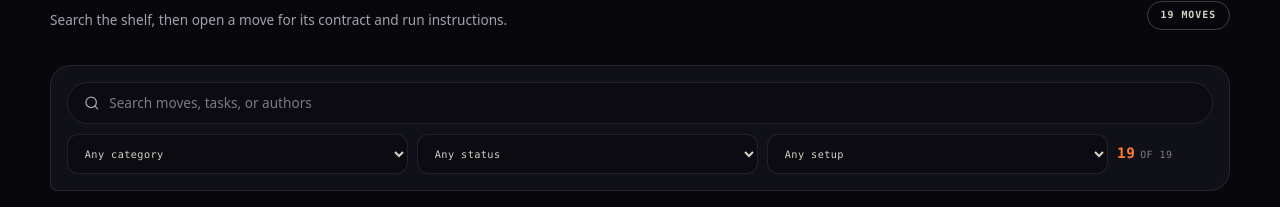
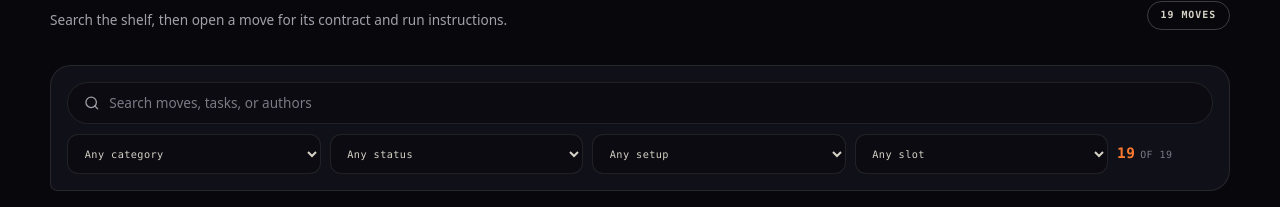
Before and after one commit to ob1-s/uduck-registry, a Next.js app: page / in a window 1280 px wide. Shown: the part 978-1185 px from the top of the page. Built offline with nearby package versions, Linux system fonts and the light colour scheme.

Commit message:
feat: add robotd slot filter

```diff
--- a/src/components/BehaviorCatalog.tsx
+++ b/src/components/BehaviorCatalog.tsx
@@ -6,6 +6,7 @@ import { BehaviorCard } from "./BehaviorCard";
 import type { Behavior } from "@registry/schema/behavior";
 import { DuckMark } from "./DuckMark";
 import { QuackButton } from "./QuackAction";
+import { formatRobotdSlot } from "@/lib/labels";
 
 interface BehaviorCatalogProps {
   initialBehaviors: Behavior[];
@@ -16,10 +17,16 @@ export function BehaviorCatalog({ initialBehaviors }: BehaviorCatalogProps) {
   const [category, setCategory] = useState("all");
   const [verification, setVerification] = useState("all");
   const [accessory, setAccessory] = useState("all");
+  const [slot, setSlot] = useState("all");
+
+  const slots = useMemo(() => Array.from(new Set(initialBehaviors.map((behavior) => behavior.compatibility.robotd_slot)))
+    .sort((a, b) => formatRobotdSlot(a).localeCompare(formatRobotdSlot(b)))
+    .map((id) => ({ id, label: formatRobotdSlot(id) })), [initialBehaviors]);
 
   const filteredBehaviors = useMemo(() => initialBehaviors.filter((behavior) => {
     if (category !== "all" && behavior.category !== category) return false;
     if (verification !== "all" && behavior.verification.status !== verification) return false;
+    if (slot !== "all" && behavior.compatibility.robotd_slot !== slot) return false;
 
     if (accessory === "none" && behavior.compatibility.accessories_required.length > 0) return false;
     if (accessory !== "all" && accessory !== "none" && !behavior.compatibility.accessories_required.includes(accessory)) return false;
@@ -35,15 +42,17 @@ export function BehaviorCatalog({ initialBehaviors }: BehaviorCatalogProps) {
       behavior.sources.task_id || "",
       behavior.category,
       behavior.verification.status,
+      behavior.compatibility.robotd_slot,
       ...behavior.compatibility.accessories_required,
     ].some((value) => value.toLowerCase().includes(query));
-  }), [accessory, category, initialBehaviors, search, verification]);
+  }), [accessory, category, initialBehaviors, search, slot, verification]);
 
   const resetFilters = () => {
     setSearch("");
     setCategory("all");
     setVerification("all");
     setAccessory("all");
+    setSlot("all");
   };
 
   return (
@@ -58,6 +67,9 @@ export function BehaviorCatalog({ initialBehaviors }: BehaviorCatalogProps) {
           setSelectedVerification={setVerification}
           selectedAccessory={accessory}
           setSelectedAccessory={setAccessory}
+          selectedSlot={slot}
+          setSelectedSlot={setSlot}
+          slots={slots}
           totalCount={initialBehaviors.length}
           filteredCount={filteredBehaviors.length}
         />
--- a/src/components/FilterBar.tsx
+++ b/src/components/FilterBar.tsx
@@ -11,6 +11,9 @@ interface FilterBarProps {
   setSelectedVerification: (v: string) => void;
   selectedAccessory: string;
   setSelectedAccessory: (a: string) => void;
+  selectedSlot: string;
+  setSelectedSlot: (s: string) => void;
+  slots: Array<{ id: string; label: string }>;
   totalCount: number;
   filteredCount: number;
 }
@@ -48,6 +51,9 @@ export function FilterBar({
   setSelectedVerification,
   selectedAccessory,
   setSelectedAccessory,
+  selectedSlot,
+  setSelectedSlot,
+  slots,
   totalCount,
   filteredCount,
 }: FilterBarProps) {
@@ -55,13 +61,15 @@ export function FilterBar({
     search.trim() !== "" ||
     selectedCategory !== "all" ||
     selectedVerification !== "all" ||
-    selectedAccessory !== "all";
+    selectedAccessory !== "all" ||
+    selectedSlot !== "all";
 
   const clearAllFilters = () => {
     setSearch("");
     setSelectedCategory("all");
     setSelectedVerification("all");
     setSelectedAccessory("all");
+    setSelectedSlot("all");
   };
 
   return (
@@ -104,6 +112,13 @@ export function FilterBar({
             {accessories.map((item) => <option key={item.id} value={item.id}>{item.label}</option>)}
           </select>
         </label>
+        <label htmlFor="slot-filter">
+          <span className="sr-only">Robotd slot</span>
+          <select id="slot-filter" className="filter-select" value={selectedSlot} onChange={(event) => setSelectedSlot(event.target.value)} aria-label="Filter by robotd slot">
+            <option value="all">Any slot</option>
+            {slots.map((item) => <option key={item.id} value={item.id}>{item.label}</option>)}
+          </select>
+        </label>
         <div className="filter-count" aria-live="polite">
           <strong>{filteredCount}</strong> of {totalCount}
           {hasActiveFilters && <button type="button" className="reset-link" onClick={clearAllFilters}>Reset</button>}
--- a/src/lib/labels.ts
+++ b/src/lib/labels.ts
@@ -1,4 +1,4 @@
-import type { BehaviorCategory } from "@registry/schema/behavior";
+import type { BehaviorCategory, RobotDSlot } from "@registry/schema/behavior";
 
 const categoryLabels: Record<BehaviorCategory, string> = {
   locomotion: "Locomotion",
@@ -7,6 +7,18 @@ const categoryLabels: Record<BehaviorCategory, string> = {
   manipulation: "Manipulation",
   recovery: "Recovery",
   experimental: "Experimental",
+};
+
+const robotdSlotLabels: Record<RobotDSlot, string> = {
+  walk: "Walk",
+  stand: "Stand",
+  sitstand: "Sit ↔ stand",
+  roulade: "Roulade",
+  kick_left: "Kick left",
+  kick_right: "Kick right",
+  ground_pick: "Ground pick",
+  roller: "Roller mode",
+  custom: "Custom",
 };
 
 export function formatCategory(category: BehaviorCategory) {
@@ -21,3 +33,7 @@ export function formatAccessory(accessory: string) {
 
   return labels[accessory] ?? accessory.replaceAll("_", " ");
 }
+
+export function formatRobotdSlot(slot: RobotDSlot) {
+  return robotdSlotLabels[slot];
+}
```
